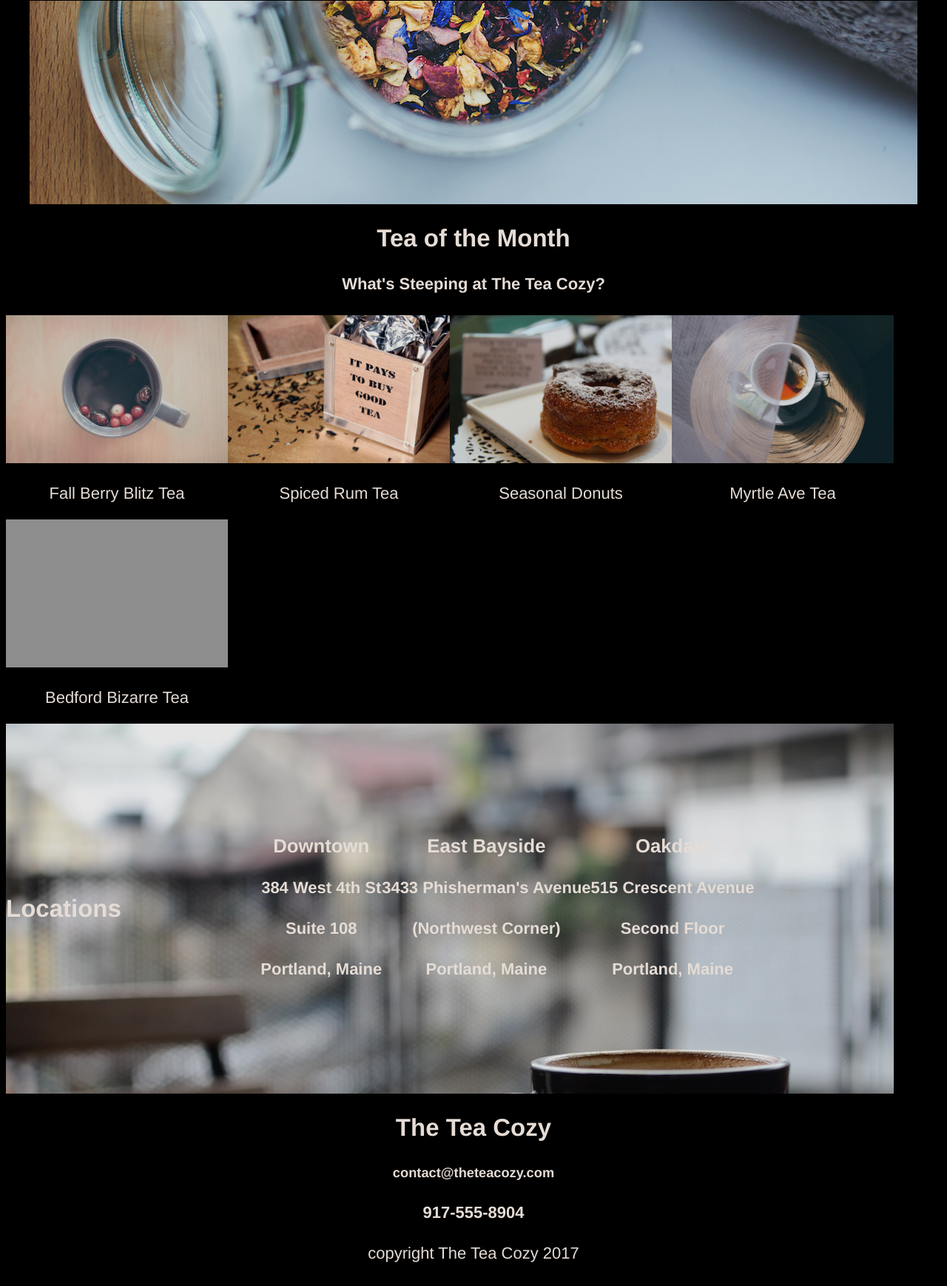
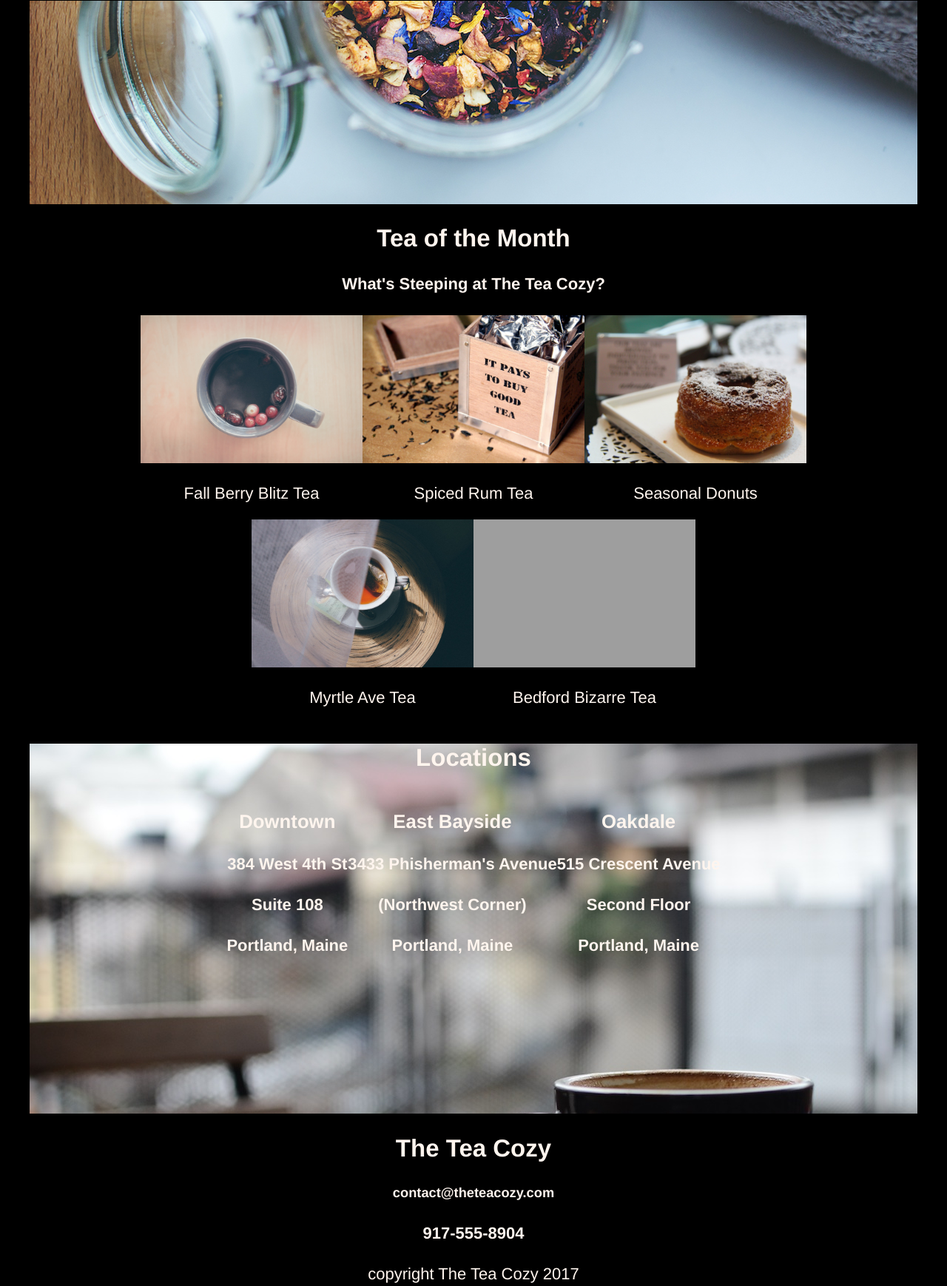
Before and after one commit to Olks95/Tea_Cozy, a plain HTML site: page index.html in a window 1280 px wide. Shown: the part 493-2231 px from the top of the page at 74% size. Drawn offline with Linux system fonts and the light colour scheme; grey boxes are pictures that could not be loaded.

Commit message:
Revamp to new HTML layout and ad hoc style changes

```diff
--- a/styles/style.css
+++ b/styles/style.css
@@ -3,15 +3,19 @@ body {
 	font-size: 22px;
 	color: seashell;
 	background-color: black;
-	opacity: 0.9;
 	text-align: center;
 }
+
 
 header {
 	padding: auto 10px;
 	position: fixed;
 	top: 0;
 	width: 100%;
+}
+
+header span {
+	text-decoration: underline;
 }
 
 #logo {
@@ -37,10 +41,17 @@ header {
 	width: 100%;
 }
 
+.featured-tea {
+	margin: auto;
+	width: 1000px;
+}
+
 .card-holder {
 	margin: auto;
 	display: flex;
 	flex-flow: row wrap;
+	align-items: center;
+	justify-content: center;
 }
 
 
@@ -53,7 +64,6 @@ header {
 	background-image: url(../images/img-locations-background.jpg);
 	height: 500px;
 	width: 1200px;
-	display: flex;
-	align-items: center;
-	justify-content: center;
+	margin: auto;
+
 }
```
